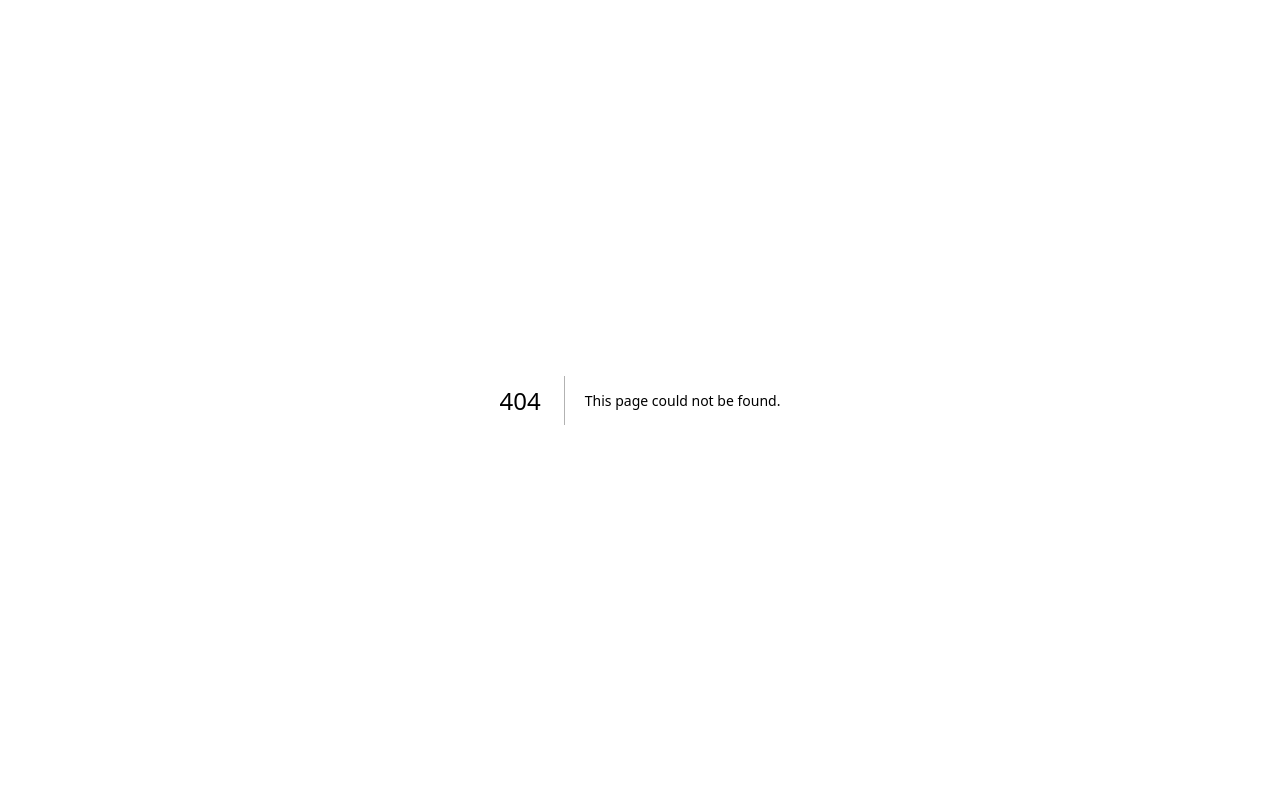
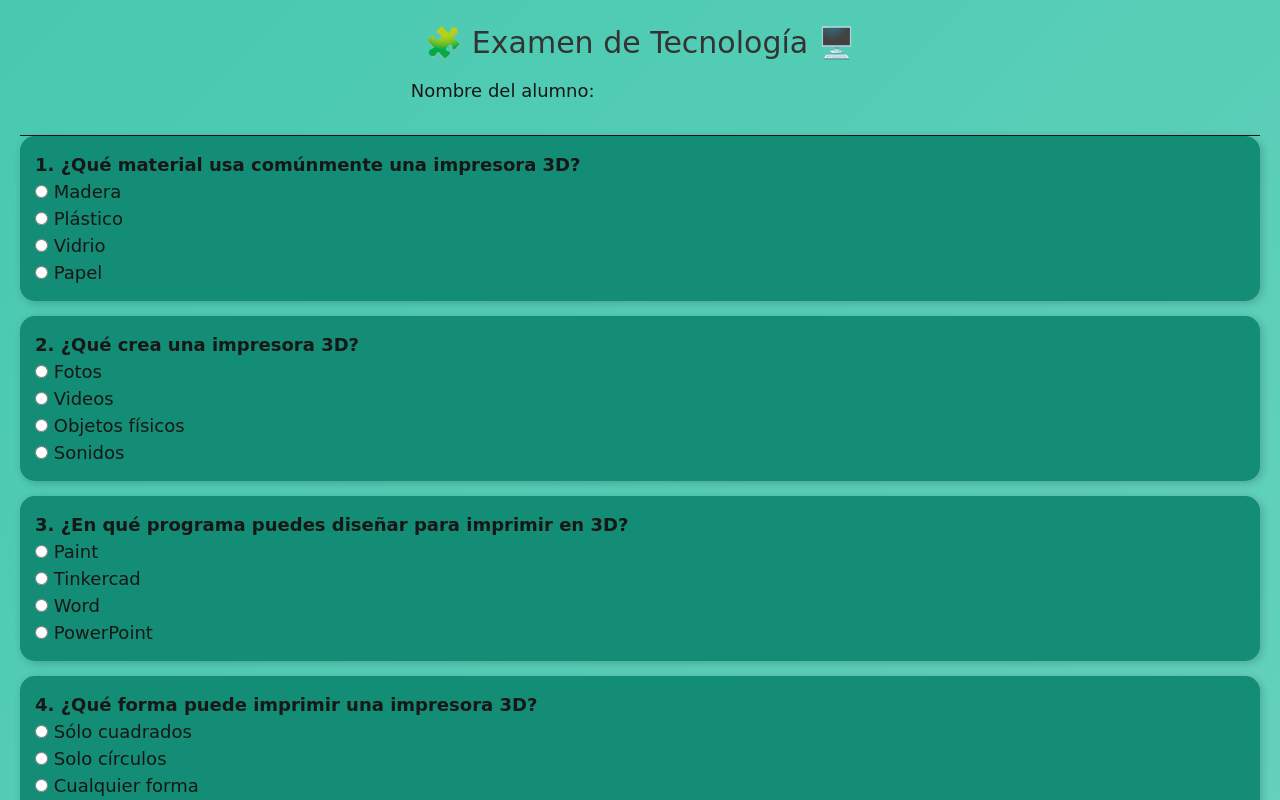
Before and after one commit to Albert0GR/my-test-app, a Next.js app: page /examen-2dop in a window 1280 px wide. Before the commit this address had no page. Shown: the top 800 px of the page. Built offline with nearby package versions, Linux system fonts and the light colour scheme.

Commit message:
updatre examen primaria

```diff
--- /dev/null
+++ b/src/app/api/submit-2do/route.js
@@ -0,0 +1,30 @@
+import { NextResponse } from 'next/server';
+import { createClient } from '@supabase/supabase-js';
+
+// Conexión a Supabase usando variables de entorno
+const supabaseUrl = process.env.NEXT_PUBLIC_SUPABASE_URL;
+const supabaseKey = process.env.NEXT_PUBLIC_SUPABASE_ANON_KEY;
+const supabase = createClient(supabaseUrl, supabaseKey);
+
+// POST para recibir los datos del examen
+export async function POST(req) {
+  try {
+    const body = await req.json();
+    const { name, score } = body;
+
+    // Insertar datos en la tabla eval3trim
+    const { error } = await supabase
+      .from('eval3trim')
+      .insert([{ name, score }]);
+
+    if (error) {
+      console.error("Error al insertar en Supabase:", error);
+      return NextResponse.json({ error: error.message }, { status: 500 });
+    }
+
+    return NextResponse.json({ message: 'Examen guardado correctamente' }, { status: 200 });
+  } catch (err) {
+    console.error("Error en API:", err);
+    return NextResponse.json({ error: 'Error interno del servidor' }, { status: 500 });
+  }
+}
--- a/src/app/examen/page.jsx
+++ b/src/app/examen-2dop/page.jsx
@@ -1,7 +1,7 @@
 "use client";
 import React, { useState } from 'react';
 
-// Preguntas
+// Tus 30 preguntas
 const questions = [
   { id: 1, text: "¿Qué material usa comúnmente una impresora 3D?", options: ["Madera", "Plástico", "Vidrio", "Papel"], correct: 1 },
   { id: 2, text: "¿Qué crea una impresora 3D?", options: ["Fotos", "Videos", "Objetos físicos", "Sonidos"], correct: 2 },
@@ -9,28 +9,24 @@ const questions = [
   { id: 4, text: "¿Qué forma puede imprimir una impresora 3D?", options: ["Sólo cuadrados", "Solo círculos", "Cualquier forma", "Líneas planas"], correct: 2 },
   { id: 5, text: "¿Cuál es un uso de la impresión 3D?", options: ["Ver películas", "Hacer comida", "Fabricar piezas", "Escribir cartas"], correct: 2 },
   { id: 6, text: "¿Qué necesitas antes de imprimir en 3D?", options: ["Un dibujo en papel", "Un archivo digital 3D", "Una cámara", "Un teléfono"], correct: 1 },
-
   { id: 7, text: "¿Para qué sirve Paint?", options: ["Escribir textos largos", "Dibujar y colorear", "Reproducir música", "Hacer cálculos"], correct: 1 },
   { id: 8, text: "¿Qué herramienta usas para borrar?", options: ["Pincel", "Goma", "Lupa", "Texto"], correct: 1 },
   { id: 9, text: "¿Qué puedes agregar a un dibujo en Paint?", options: ["Tablas", "Gráficos", "Texto", "Videos"], correct: 2 },
   { id: 10, text: "¿Qué formato común tiene un dibujo guardado en Paint?", options: ["PDF", "JPG", "MP3", "TXT"], correct: 1 },
   { id: 11, text: "¿Qué puedes hacer si te equivocas?", options: ["Apagar la computadora", "Llamar a alguien", "Usar deshacer (ctrl+z)", "Volver a dibujar todo"], correct: 2 },
   { id: 12, text: "¿Qué es el balde de pintura en Paint?", options: ["Borra todo", "Colorea zonas cerradas", "Hace figuras", "Agranda el dibujo"], correct: 1 },
-
   { id: 13, text: "¿Qué programa sirve para hacer presentaciones?", options: ["Excel", "Word", "PowerPoint", "Paint"], correct: 2 },
   { id: 14, text: "¿Qué podemos agregar en una presentación?", options: ["Solo texto", "Solo dibujos", "Imágenes, texto y sonidos", "Solo música"], correct: 2 },
   { id: 15, text: "¿Qué es una diapositiva?", options: ["Una hoja de cálculo", "Una hoja de dibujo", "Una página de presentación", "Una ventana de internet"], correct: 2 },
   { id: 16, text: "¿Cómo se cambia el fondo de una diapositiva?", options: ["No se puede", "Desde diseño", "Desde internet", "Con el teclado"], correct: 1 },
   { id: 17, text: "¿Qué podemos poner en la primera diapositiva?", options: ["Nombre y tema", "Solo dibujos", "Nada", "Fotos de internet"], correct: 0 },
   { id: 18, text: "¿Para qué sirven las presentaciones?", options: ["Para jugar", "Para enseñar y mostrar ideas", "Para pintar", "Para escribir cuentos"], correct: 1 },
-
   { id: 19, text: "¿Qué es el cyberbullying?", options: ["Jugar en línea", "Hacer amigos", "Molestar a otros por internet", "Ver videos"], correct: 2 },
   { id: 20, text: "¿Qué debes hacer si alguien te molesta en internet?", options: ["Ignorar", "Responder igual", "Decirle a un adulto", "Salir de internet para siempre"], correct: 2 },
   { id: 21, text: "¿Está bien compartir tus contraseñas?", options: ["Sí", "No", "A veces", "Solo con amigos"], correct: 1 },
   { id: 22, text: "¿A quién puedes contarle si te sientes mal por algo en internet?", options: ["A un desconocido", "A un amigo de internet", "A tus papás o maestro", "A nadie"], correct: 2 },
   { id: 23, text: "¿Es correcto publicar fotos de otros sin permiso?", options: ["Sí", "No", "Solo si es gracioso", "Si es amigo sí"], correct: 1 },
   { id: 24, text: "¿Qué debes hacer si ves que molestan a otro niño en internet?", options: ["Reírte", "Ignorar", "Ayudar y avisar a un adulto", "Compartir la burla"], correct: 2 },
-
   { id: 25, text: "¿Cuál de estos es un dispositivo de entrada?", options: ["Monitor", "Teclado", "Impresora", "Bocina"], correct: 1 },
   { id: 26, text: "¿Qué programa usamos para navegar por internet?", options: ["Calculadora", "Word", "Google Chrome", "Paint"], correct: 2 },
   { id: 27, text: "¿Qué es una contraseña segura?", options: ["12345", "MiNombre", "Una combinación de letras, números y símbolos", "Mi fecha de nacimiento"], correct: 2 },
@@ -54,49 +50,38 @@ export default function ExamenTecnologia() {
   const handleSubmit = async (e) => {
     e.preventDefault();
 
-    if (answers.some(answer => answer === null)) {
-      alert("Por favor, responde todas las preguntas.");
-      return;
-    }
-    if (!name) {
-      alert("Por favor, ingresa tu nombre.");
+    if (answers.some(answer => answer === null) || !name) {
+      alert("Por favor, completa el examen y escribe tu nombre.");
       return;
     }
 
-    let score = 0;
-    answers.forEach((answer, index) => {
-      if (answer === questions[index].correct) {
-        score++;
-      }
-    });
+    let score = answers.reduce((acc, val, idx) => acc + (val === questions[idx].correct ? 1 : 0), 0);
 
-    const payload = {
-      name,
-      answers,
-      score,
-    };
+    const payload = { name, score };
 
     setLoading(true);
-    const res = await fetch('/api/submit', {
-      method: 'POST',
-      headers: { 'Content-Type': 'application/json' },
-      body: JSON.stringify(payload),
-    });
-    setLoading(false);
+    try {
+      const res = await fetch('/api/submit-2do', {  // <-- OJO aquí va la ruta correcta del API
+        method: 'POST',
+        headers: { 'Content-Type': 'application/json' },
+        body: JSON.stringify(payload),
+      });
 
-    if (res.ok) {
+      if (!res.ok) throw new Error('Error al enviar datos');
+
       setResult(score);
-    } else {
-      const errorData = await res.json();
-      console.error("Error en respuesta API:", errorData);
-      alert("Hubo un error al enviar los datos.");
+    } catch (err) {
+      console.error(err);
+      alert("Error al enviar los datos.");
+    } finally {
+      setLoading(false);
     }
   };
 
   return (
     <div style={{
       padding: '20px',
-      background: 'linear-gradient(135deg, #FFDEE9 0%, #B5FFFC 100%)',
+      background: 'linear-gradient(135deg, #48c9b0 0%, #a3e4d7 100%)',
       minHeight: '100vh',
       fontFamily: 'Comic Sans MS, sans-serif',
       fontSize: '18px'
@@ -104,60 +89,41 @@ export default function ExamenTecnologia() {
       <h1 style={{ textAlign: 'center', fontSize: '30px', color: '#333' }}>🧩 Examen de Tecnología 🖥️</h1>
       <form onSubmit={handleSubmit}>
         <div style={{ marginBottom: '20px', textAlign: 'center' }}>
-          <label>
-            Nombre del alumno: &nbsp;
-            <input
-              style={{ fontSize: '20px', padding: '10px', borderRadius: '10px', border: '1px solid #ccc' }}
-              type="text"
-              value={name}
-              onChange={(e) => setName(e.target.value)}
-              required
-            />
+          <label>Nombre del alumno:&nbsp;
+            <input style={{ fontSize: '20px', padding: '10px', borderRadius: '10px' }}
+              type="text" value={name}
+              onChange={(e) => setName(e.target.value)} required />
           </label>
         </div>
         <hr />
         {questions.map((q, index) => (
           <div key={q.id} style={{
-            backgroundColor: '#fff',
-            padding: '15px',
-            marginBottom: '15px',
-            borderRadius: '15px',
+            backgroundColor: '#138d75', padding: '15px',
+            marginBottom: '15px', borderRadius: '15px',
             boxShadow: '2px 2px 8px rgba(0,0,0,0.2)'
           }}>
             <p><strong>{q.id}. {q.text}</strong></p>
             {q.options.map((option, optIndex) => (
-              <div key={optIndex} style={{ marginBottom: '8px' }}>
+              <div key={optIndex}>
                 <label>
-                  <input
-                    type="radio"
-                    name={`question-${q.id}`}
+                  <input type="radio" name={`question-${q.id}`}
                     value={optIndex}
                     checked={answers[index] === optIndex}
                     onChange={(e) => handleAnswerChange(index, e.target.value)}
-                    required
-                    style={{ marginRight: '10px' }}
-                  />
-                  {option}
+                    required /> {option}
                 </label>
               </div>
             ))}
           </div>
         ))}
         <div style={{ textAlign: 'center', marginTop: '20px' }}>
-          <button
-            type="submit"
-            disabled={loading}
+          <button type="submit" disabled={loading}
             style={{
-              fontSize: '22px',
-              backgroundColor: '#4CAF50',
-              color: 'white',
-              padding: '15px 30px',
-              border: 'none',
-              borderRadius: '15px',
-              cursor: 'pointer',
+              fontSize: '22px', backgroundColor: '#4CAF50',
+              color: 'white', padding: '15px 30px',
+              borderRadius: '15px', cursor: 'pointer',
               boxShadow: '2px 2px 5px rgba(0,0,0,0.3)'
-            }}
-          >
+            }}>
             {loading ? "Enviando..." : "Enviar Examen"}
           </button>
         </div>
@@ -166,7 +132,7 @@ export default function ExamenTecnologia() {
       {result !== null && (
         <div style={{
           marginTop: '30px',
-          backgroundColor: '#FFFACD',
+          backgroundColor: '#48c9b0',
           padding: '20px',
           borderRadius: '15px',
           textAlign: 'center',
```
